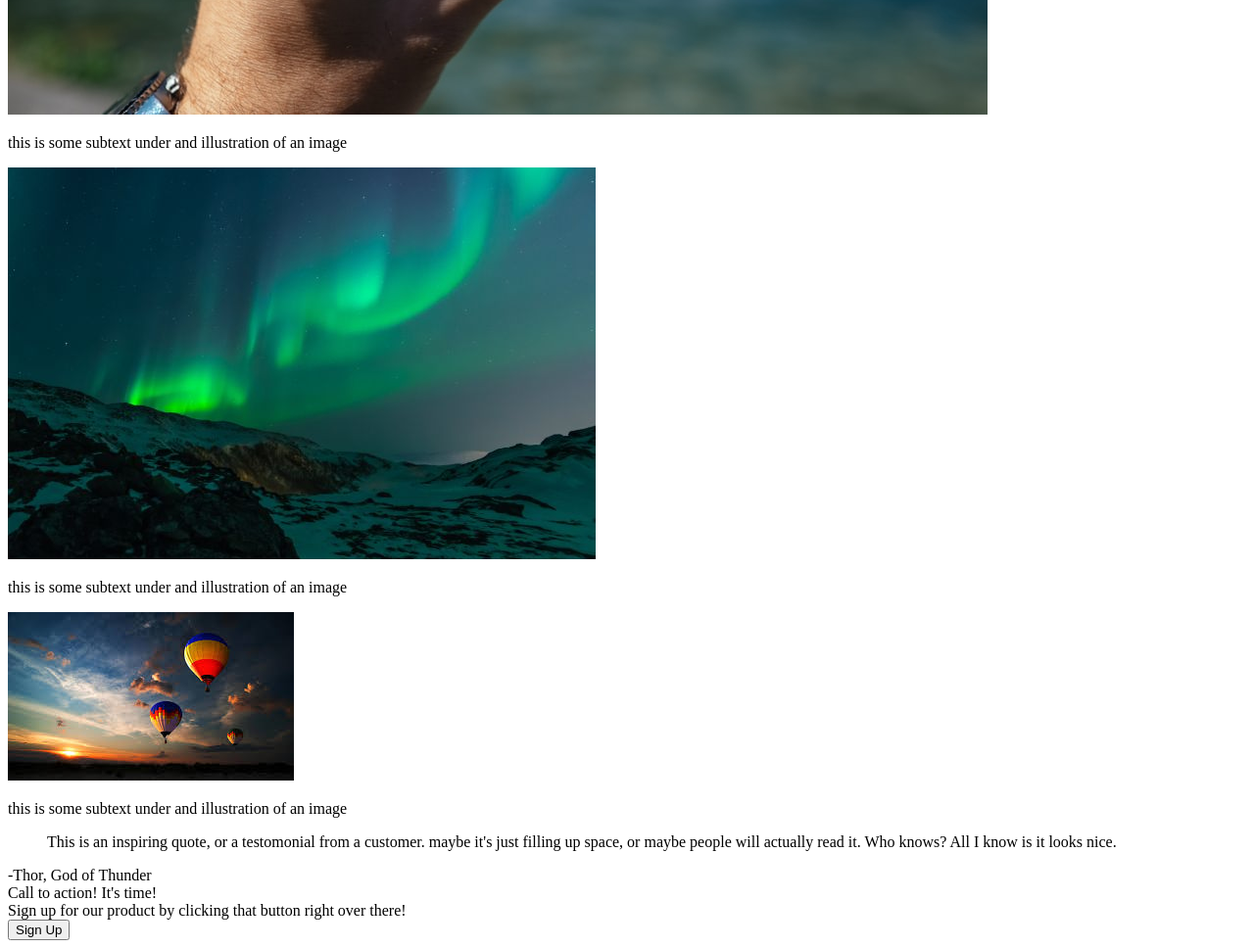
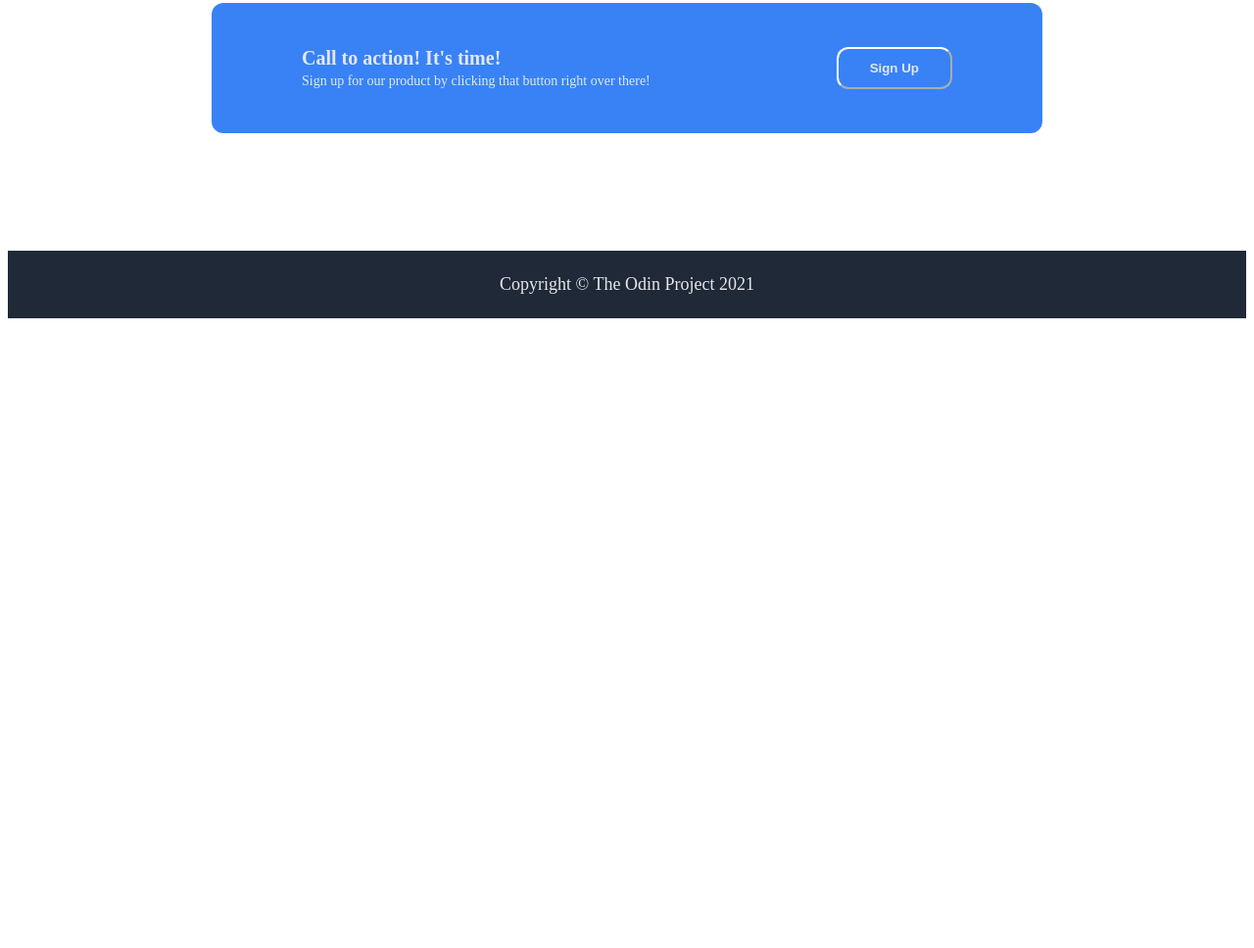
Before and after one commit to Amrit-C/landing-page, a plain HTML site: page index.html in a window 1280 px wide. Shown: the part 1462-2430 px from the top of the page at 98% size. After the commit the page ends 1795 px from the top, so only its background shows below. Drawn offline with Linux system fonts and the light colour scheme.

Commit message:
All sections added. Webpage completed.

```diff
--- a/index.html
+++ b/index.html
@@ -25,7 +25,7 @@
 
             <div class="content">
                 <div class="left-content">
-                    <h1>Gurkeerat is awesome</h1>
+                    <h1>This website is awesome</h1>
                     This website has some subtext that goes here under the main title. It's a smaller font and the color is lower contrast.
                     <button class="sign-up-one">Sign Up</button>
                 </div>
@@ -73,16 +73,18 @@
 
         <!-- Section 4 -->
         <div class="ad">
-            <div class="ad-text">
-                <div class="ad-text-title">Call to action! It's time!</div>
-                <div class="ad-text-text">Sign up for our product by clicking that button right over there!</div>
+            <div class="ad-box">
+                <div class="ad-text">
+                    <div class="ad-text-title">Call to action! It's time!</div>
+                    <div class="ad-text-text">Sign up for our product by clicking that button right over there!</div>
+                </div>
+                <button class="sign-up-two">Sign Up</button>
             </div>
-            <button class="sign-up-two">Sign Up</button>
-
         </div>
 
         <!-- Footer -->
         <div class="footer">
+            Copyright &copy; The Odin Project 2021
 
         </div>
     </div>
--- a/style.css
+++ b/style.css
@@ -9,8 +9,9 @@ body{
     flex-direction: column;
     background-color: #1F2937;
     color: white;
-    padding:24px 184px;
-    font-family:Arial, Helvetica, sans-serif
+    padding:24px 208px 0px 208px;
+    /* font-family:Arial, Helvetica, sans-serif */
+    flex: 1;
 
 }
 
@@ -46,7 +47,7 @@ ul{
     display: flex;
     justify-content: space-between;
     align-items: center;
-    margin-bottom: 96px;
+    margin-bottom: 108px;
 }
 
 .lrg-image{
@@ -57,6 +58,7 @@ ul{
 
 .lrg-image img{
     width: 400px;
+    border-radius: 12px;
 }
 
 .left-content{
@@ -86,3 +88,127 @@ h1{
     border-radius: 12px;
     width: 30%;
 }
+
+/* Section 2 */
+
+.image-section{
+    display: flex;
+    flex-direction: column;
+    justify-content: center;
+    align-items: center;
+    padding:16px 208px 0px 208px;
+    margin-bottom: 84px;
+    flex: 1;
+}
+
+h2{
+    font-size: 36px;
+    font-weight: 900;
+    color: #1F2937;
+}
+
+.panel img{
+    max-width: 100%;
+    max-height: 100%;
+    width: 300px;
+    height: 200px;
+    border-radius: 12px;
+    object-fit: cover;
+}
+.panel{
+    display: flex;
+    justify-content: center;
+    align-items: center;
+    gap: 24px;
+}
+
+.panel-one, .panel-two, .panel-three, .panel-four{
+    display: flex;
+    flex-direction: column;
+    justify-content: center;
+    text-align: center;
+    margin: 0;
+}
+
+.caption{
+    font-size: 16px;
+}
+/*Section 3 */
+
+.quotes{
+    display: flex;
+    flex-direction: column;
+    justify-content: center;
+    background-color: #e5e7eb;
+    color: #1F2937;
+    padding: 84px 208px 84px 208px;
+    gap: 0;
+    margin-bottom: 64px;
+    flex: 1;
+}
+
+.citation{
+    align-self: flex-end;
+    font-weight: bold;
+    font-size: 24px;
+}
+
+.quote blockquote{
+    margin-bottom: 6px;
+    font-weight: 50;
+    font-size: 36px;
+    font-style: italic;
+
+}
+
+/* Section 4 */
+.ad{
+    display: flex;
+    padding:48px 208px 48px 208px;
+    margin-bottom: 72px;
+    justify-content: center;
+    align-items: center;
+    color: #e5e7eb;
+    flex: 1;
+}
+
+.ad-box{
+    display: flex;
+    background-color: #3882F6;
+    justify-content: space-between;
+    flex: 1;
+    padding: 45px 92px;
+    border-radius: 12px;
+    gap: 8px;
+}
+
+.sign-up-two{
+    background-color: #3882F6;
+    color: #e5e7eb;
+    font-weight: bold;
+    border-color: white;
+    border-width: 2px;
+    border-radius: 12px;
+    padding: 10px 32px;
+}
+
+.ad-text-title{
+    font-size: 20px;
+    font-weight: bold;
+    margin-bottom: 4px;
+}
+
+.ad-text-text{
+    font-size: 14px;
+}
+
+.footer{
+    align-self: flex-end;
+    display: flex;
+    justify-content: center;
+    background-color: #1F2937;
+    font-size: 18px;
+    color: #e5e7eb;
+    padding: 24px 0 24px 0;
+    margin-bottom: 0;
+}
```
